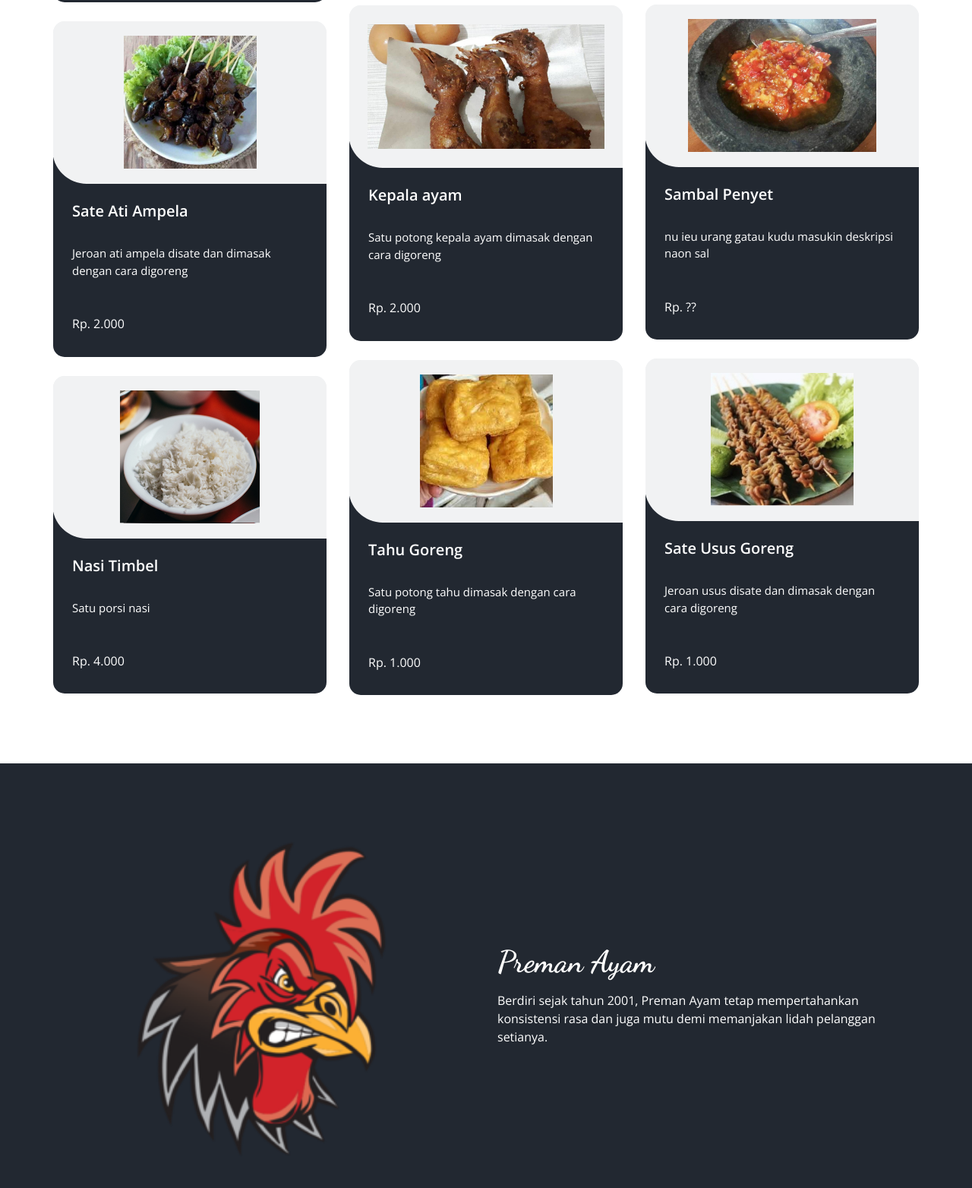
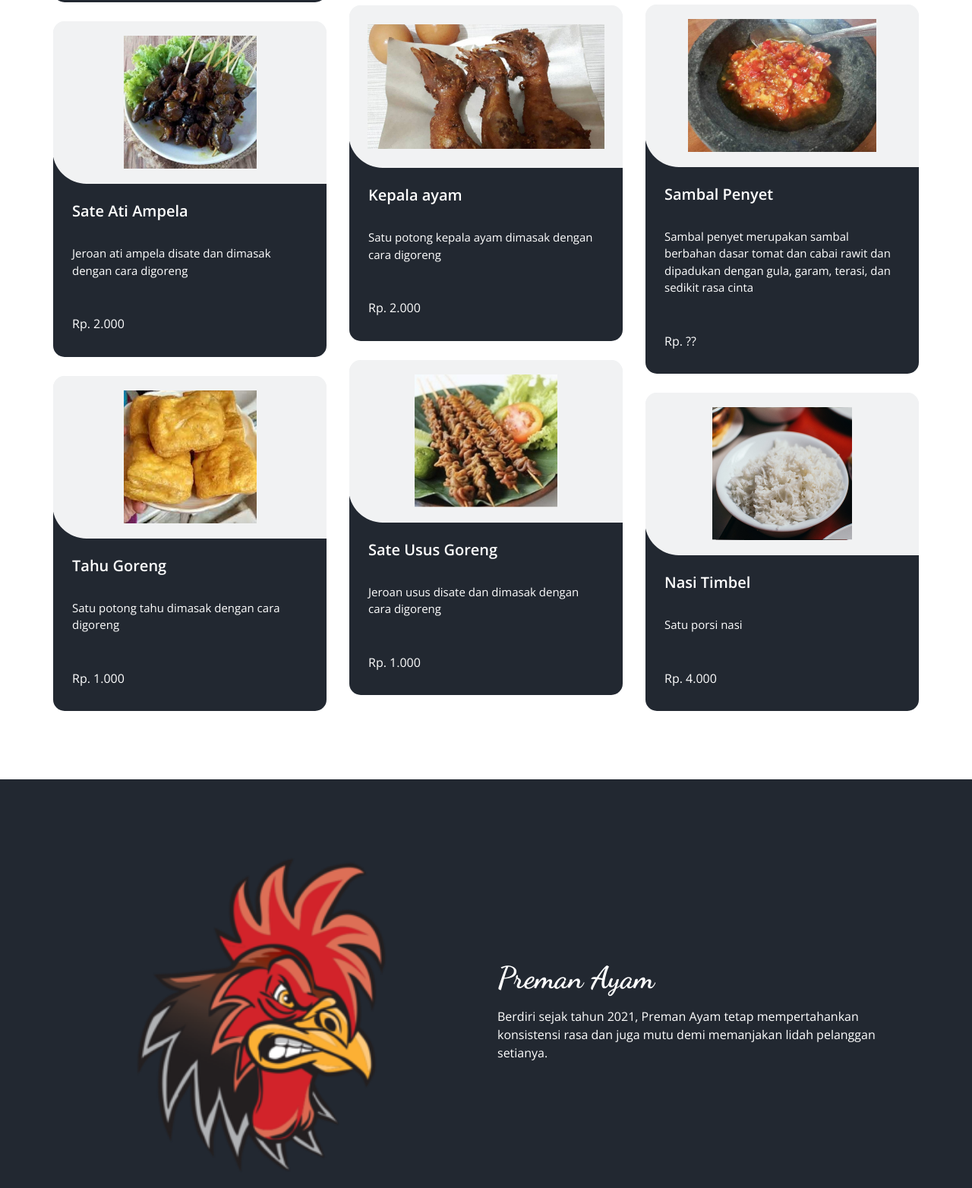
Before and after one commit to zibrone/Preman_Ayam, a plain HTML site: page index.html in a window 1280 px wide. Shown: the part 2974-4538 px from the top of the page at 76% size. Drawn offline with nearby package versions, Linux system fonts and the light colour scheme; some packages are replaced by stand-ins of ours.

Commit message:
fix waktu

```diff
--- a/index.html
+++ b/index.html
@@ -515,7 +515,7 @@
                   </h5>
                   <br/>
                   <p>
-                   nu ieu urang gatau kudu masukin deskripsi naon sal
+                    Sambal penyet merupakan sambal berbahan dasar tomat dan cabai rawit dan dipadukan dengan gula, garam, terasi, dan sedikit rasa cinta
                   </p>
                   <br/>
                   <div class="options">
@@ -673,7 +673,7 @@
               <h2>Preman Ayam</h2>
             </div>
             <p>
-             Berdiri sejak tahun 2001, Preman Ayam tetap mempertahankan konsistensi rasa dan juga mutu demi memanjakan lidah pelanggan setianya.
+             Berdiri sejak tahun 2021, Preman Ayam tetap mempertahankan konsistensi rasa dan juga mutu demi memanjakan lidah pelanggan setianya.
              </p>
           </div>
         </div>
@@ -792,7 +792,7 @@
             unggal dinten
           </p>
           <p>
-            tabuh 9 dugi tabuh 7
+            tabuh 14:00 dugi tabuh 22:00
           </p>
         </div>
       </div>
```
